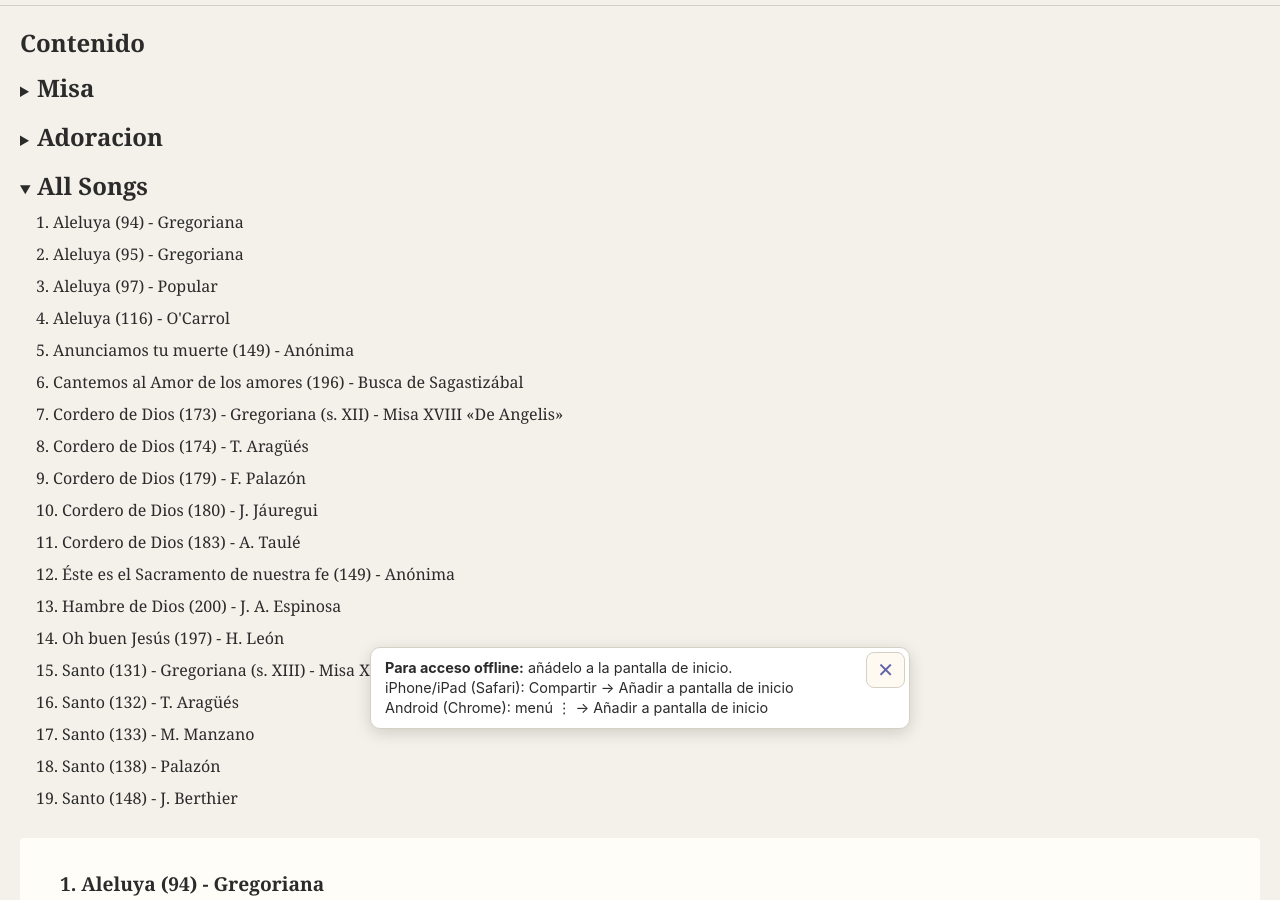
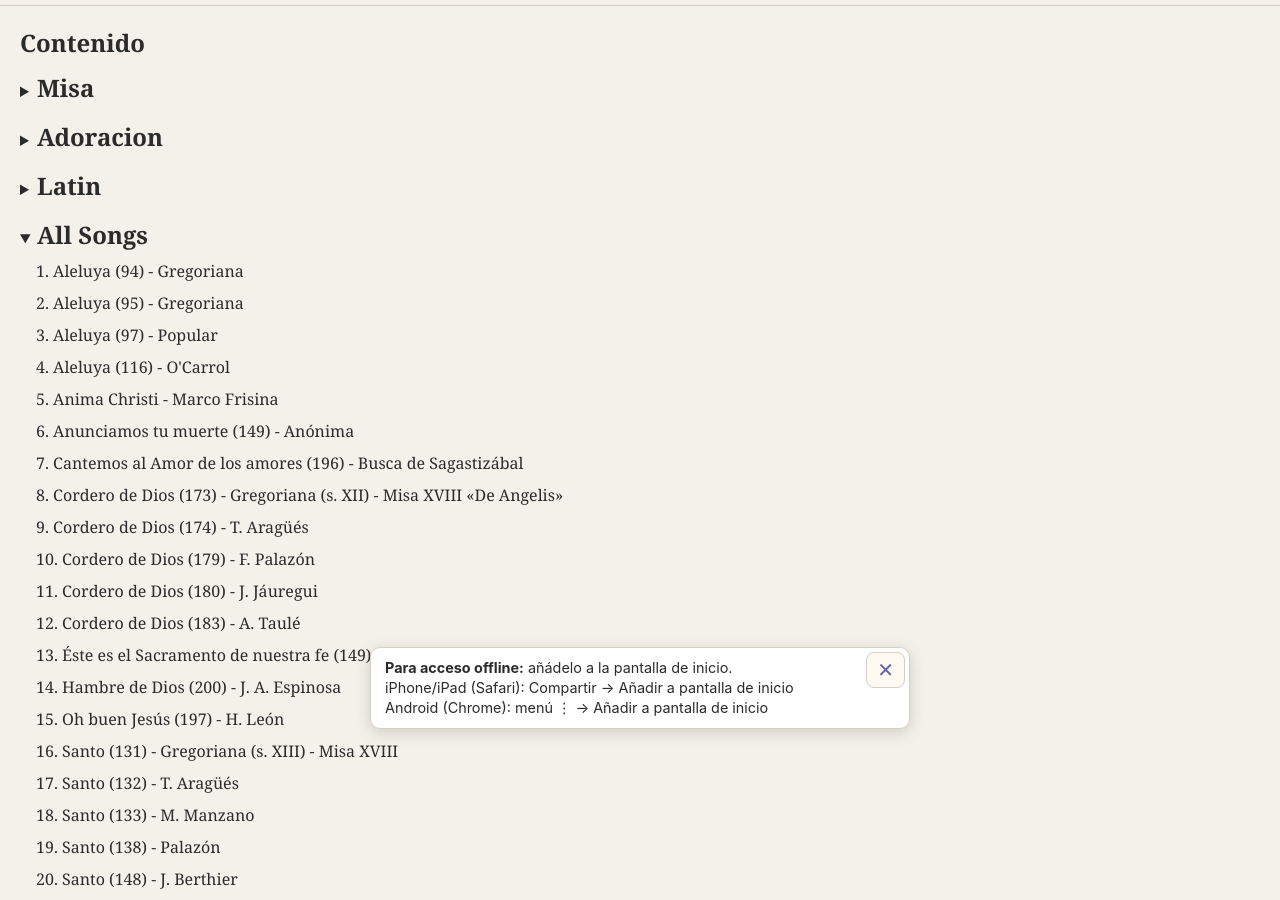
Before and after one commit to fonsthefons/cancionero-organo, a plain HTML site: page index.html in a window 1280 px wide. Shown: the part 51-951 px from the top of the page. Drawn offline with Linux system fonts and the light colour scheme.

Commit message:
Add anima christi marco frisina

```diff
--- a/index.html
+++ b/index.html
@@ -1088,6 +1088,7 @@ body[data-columns="2"] .song:not([data-columns="1"]),
 <li><a class="nav-tag" href="#all-songs">All Songs</a></li>
 <li><a class="nav-tag" href="#tag-misa">Misa</a><ul class="nav-subtags"><li><a class="nav-subtag" href="#tag-misa-aleluya">Aleluya</a></li><li><a class="nav-subtag" href="#tag-misa-santo">Santo</a></li><li><a class="nav-subtag" href="#tag-misa-aclamacion_memorial">Aclamacion Memorial</a></li><li><a class="nav-subtag" href="#tag-misa-cordero">Cordero</a></li><li><a class="nav-subtag" href="#tag-misa-comunion">Comunion</a></li></ul></li>
 <li><a class="nav-tag" href="#tag-adoracion">Adoracion</a></li>
+<li><a class="nav-tag" href="#tag-latin">Latin</a></li>
 </ul>
 
   <section class="settings" id="settings">
@@ -1145,38 +1146,45 @@ body[data-columns="2"] .song:not([data-columns="1"]),
 </details>
 <details class="subtag-index" id="tag-misa-santo"><summary><h3>Santo</h3></summary>
 <ul class="song-list">
-<li><a href="#song-santo-santo_gregoriano">15. Santo (131) - Gregoriana (s. XIII) - Misa XVIII</a></li>
-<li><a href="#song-santo-santo_aragues">16. Santo (132) - T. Aragüés</a></li>
-<li><a href="#song-santo-santo_manzano">17. Santo (133) - M. Manzano</a></li>
-<li><a href="#song-santo-santo_palazon">18. Santo (138) - Palazón</a></li>
-<li><a href="#song-santo-santo_berthier">19. Santo (148) - J. Berthier</a></li>
+<li><a href="#song-santo-santo_gregoriano">16. Santo (131) - Gregoriana (s. XIII) - Misa XVIII</a></li>
+<li><a href="#song-santo-santo_aragues">17. Santo (132) - T. Aragüés</a></li>
+<li><a href="#song-santo-santo_manzano">18. Santo (133) - M. Manzano</a></li>
+<li><a href="#song-santo-santo_palazon">19. Santo (138) - Palazón</a></li>
+<li><a href="#song-santo-santo_berthier">20. Santo (148) - J. Berthier</a></li>
 </ul>
 </details>
 <details class="subtag-index" id="tag-misa-aclamacion_memorial"><summary><h3>Aclamacion Memorial</h3></summary>
 <ul class="song-list">
-<li><a href="#song-aclamacion_memorial-anunciamos_tu_muerte">5. Anunciamos tu muerte (149) - Anónima</a></li>
-<li><a href="#song-aclamacion_memorial-este_es_el_sacramento">12. Éste es el Sacramento de nuestra fe (149) - Anónima</a></li>
+<li><a href="#song-aclamacion_memorial-anunciamos_tu_muerte">6. Anunciamos tu muerte (149) - Anónima</a></li>
+<li><a href="#song-aclamacion_memorial-este_es_el_sacramento">13. Éste es el Sacramento de nuestra fe (149) - Anónima</a></li>
 </ul>
 </details>
 <details class="subtag-index" id="tag-misa-cordero"><summary><h3>Cordero</h3></summary>
 <ul class="song-list">
-<li><a href="#song-cordero-cordero_de_dios_gregoriana">7. Cordero de Dios (173) - Gregoriana (s. XII) - Misa XVIII «De Angelis»</a></li>
-<li><a href="#song-cordero-cordero_de_dios_aragues">8. Cordero de Dios (174) - T. Aragüés</a></li>
-<li><a href="#song-cordero-cordero_de_dios_palazon">9. Cordero de Dios (179) - F. Palazón</a></li>
-<li><a href="#song-cordero-cordero_de_dios_jauregui">10. Cordero de Dios (180) - J. Jáuregui</a></li>
-<li><a href="#song-cordero-cordero_de_dios_taule">11. Cordero de Dios (183) - A. Taulé</a></li>
+<li><a href="#song-cordero-cordero_de_dios_gregoriana">8. Cordero de Dios (173) - Gregoriana (s. XII) - Misa XVIII «De Angelis»</a></li>
+<li><a href="#song-cordero-cordero_de_dios_aragues">9. Cordero de Dios (174) - T. Aragüés</a></li>
+<li><a href="#song-cordero-cordero_de_dios_palazon">10. Cordero de Dios (179) - F. Palazón</a></li>
+<li><a href="#song-cordero-cordero_de_dios_jauregui">11. Cordero de Dios (180) - J. Jáuregui</a></li>
+<li><a href="#song-cordero-cordero_de_dios_taule">12. Cordero de Dios (183) - A. Taulé</a></li>
 </ul>
 </details>
 <details class="subtag-index" id="tag-misa-comunion"><summary><h3>Comunion</h3></summary>
 <ul class="song-list">
-<li><a href="#song-comunion-hambre_de_dios">13. Hambre de Dios (200) - J. A. Espinosa</a></li>
-<li><a href="#song-comunion-oh_buen_jesus_leon">14. Oh buen Jesús (197) - H. León</a></li>
+<li><a href="#song-anima_christi_marco_frisina">5. Anima Christi - Marco Frisina</a></li>
+<li><a href="#song-comunion-hambre_de_dios">14. Hambre de Dios (200) - J. A. Espinosa</a></li>
+<li><a href="#song-comunion-oh_buen_jesus_leon">15. Oh buen Jesús (197) - H. León</a></li>
 </ul>
 </details>
 </details>
 <details class="tag-index" id="tag-adoracion"><summary><h2>Adoracion</h2></summary>
 <ul class="song-list">
-<li><a href="#song-adoracion-cantemos_al_amor_de_los_amores">6. Cantemos al Amor de los amores (196) - Busca de Sagastizábal</a></li>
+<li><a href="#song-anima_christi_marco_frisina">5. Anima Christi - Marco Frisina</a></li>
+<li><a href="#song-adoracion-cantemos_al_amor_de_los_amores">7. Cantemos al Amor de los amores (196) - Busca de Sagastizábal</a></li>
+</ul>
+</details>
+<details class="tag-index" id="tag-latin"><summary><h2>Latin</h2></summary>
+<ul class="song-list">
+<li><a href="#song-anima_christi_marco_frisina">5. Anima Christi - Marco Frisina</a></li>
 </ul>
 </details>
   <details class="tag-index" id="all-songs" open><summary><h2>All Songs</h2></summary>
@@ -1185,21 +1193,22 @@ body[data-columns="2"] .song:not([data-columns="1"]),
 <li><a href="#song-aleluya-gregoriana_95">2. Aleluya (95) - Gregoriana</a></li>
 <li><a href="#song-aleluya-aleluya_97">3. Aleluya (97) - Popular</a></li>
 <li><a href="#song-aleluya-ocarrol_116">4. Aleluya (116) - O&#x27;Carrol</a></li>
-<li><a href="#song-aclamacion_memorial-anunciamos_tu_muerte">5. Anunciamos tu muerte (149) - Anónima</a></li>
-<li><a href="#song-adoracion-cantemos_al_amor_de_los_amores">6. Cantemos al Amor de los amores (196) - Busca de Sagastizábal</a></li>
-<li><a href="#song-cordero-cordero_de_dios_gregoriana">7. Cordero de Dios (173) - Gregoriana (s. XII) - Misa XVIII «De Angelis»</a></li>
-<li><a href="#song-cordero-cordero_de_dios_aragues">8. Cordero de Dios (174) - T. Aragüés</a></li>
-<li><a href="#song-cordero-cordero_de_dios_palazon">9. Cordero de Dios (179) - F. Palazón</a></li>
-<li><a href="#song-cordero-cordero_de_dios_jauregui">10. Cordero de Dios (180) - J. Jáuregui</a></li>
-<li><a href="#song-cordero-cordero_de_dios_taule">11. Cordero de Dios (183) - A. Taulé</a></li>
-<li><a href="#song-aclamacion_memorial-este_es_el_sacramento">12. Éste es el Sacramento de nuestra fe (149) - Anónima</a></li>
-<li><a href="#song-comunion-hambre_de_dios">13. Hambre de Dios (200) - J. A. Espinosa</a></li>
-<li><a href="#song-comunion-oh_buen_jesus_leon">14. Oh buen Jesús (197) - H. León</a></li>
-<li><a href="#song-santo-santo_gregoriano">15. Santo (131) - Gregoriana (s. XIII) - Misa XVIII</a></li>
-<li><a href="#song-santo-santo_aragues">16. Santo (132) - T. Aragüés</a></li>
-<li><a href="#song-santo-santo_manzano">17. Santo (133) - M. Manzano</a></li>
-<li><a href="#song-santo-santo_palazon">18. Santo (138) - Palazón</a></li>
-<li><a href="#song-santo-santo_berthier">19. Santo (148) - J. Berthier</a></li>
+<li><a href="#song-anima_christi_marco_frisina">5. Anima Christi - Marco Frisina</a></li>
+<li><a href="#song-aclamacion_memorial-anunciamos_tu_muerte">6. Anunciamos tu muerte (149) - Anónima</a></li>
+<li><a href="#song-adoracion-cantemos_al_amor_de_los_amores">7. Cantemos al Amor de los amores (196) - Busca de Sagastizábal</a></li>
+<li><a href="#song-cordero-cordero_de_dios_gregoriana">8. Cordero de Dios (173) - Gregoriana (s. XII) - Misa XVIII «De Angelis»</a></li>
+<li><a href="#song-cordero-cordero_de_dios_aragues">9. Cordero de Dios (174) - T. Aragüés</a></li>
+<li><a href="#song-cordero-cordero_de_dios_palazon">10. Cordero de Dios (179) - F. Palazón</a></li>
+<li><a href="#song-cordero-cordero_de_dios_jauregui">11. Cordero de Dios (180) - J. Jáuregui</a></li>
+<li><a href="#song-cordero-cordero_de_dios_taule">12. Cordero de Dios (183) - A. Taulé</a></li>
+<li><a href="#song-aclamacion_memorial-este_es_el_sacramento">13. Éste es el Sacramento de nuestra fe (149) - Anónima</a></li>
+<li><a href="#song-comunion-hambre_de_dios">14. Hambre de Dios (200) - J. A. Espinosa</a></li>
+<li><a href="#song-comunion-oh_buen_jesus_leon">15. Oh buen Jesús (197) - H. León</a></li>
+<li><a href="#song-santo-santo_gregoriano">16. Santo (131) - Gregoriana (s. XIII) - Misa XVIII</a></li>
+<li><a href="#song-santo-santo_aragues">17. Santo (132) - T. Aragüés</a></li>
+<li><a href="#song-santo-santo_manzano">18. Santo (133) - M. Manzano</a></li>
+<li><a href="#song-santo-santo_palazon">19. Santo (138) - Palazón</a></li>
+<li><a href="#song-santo-santo_berthier">20. Santo (148) - J. Berthier</a></li>
 </ul>
 </details>
 </section>
@@ -1324,8 +1333,37 @@ L:1/8
 <div class="verse"><div class="line-pair"><div class="chord-line">G   G    Em   D   C   Em   Am   D</div>A - le - lu - ya, A - le - lu - ya.</div><div class="line-pair"><div class="chord-line">G   G    Em   D   C   Em   Am D G</div>A - le - lu - ya, A - le - lu - ya.</div></div>
 </div>
 </article>
+<article class="song" id="song-anima_christi_marco_frisina" data-title="Anima Christi" data-autor="Marco Frisina" style="--chars: 29">
+<h3>5. Anima Christi - Marco Frisina</h3>
+<p class="song-meta"><span class="meta-item">Autor: Marco Frisina</span><span class="meta-item">Capo: 0, 0-3, original 1</span><a class="meta-item" href="https://open.spotify.com/track/4TBTjp370FcPhGWAQP3NwD" target="_blank" rel="noopener">Spotify link</a></p>
+<div class="controls">
+  <button data-action="toggle-chords">Chords</button>
+  <div class="stepper">
+    <button data-action="transpose-down" aria-label="Transpose down">−</button>
+    <button class="transpose-value" data-action="transpose-reset" aria-label="Reset transpose">0</button>
+    <button data-action="transpose-up" aria-label="Transpose up">+</button>
+  </div>
+  <button data-action="toggle-columns">Columns</button>
+  <div class="stepper">
+    <button data-action="song-text-smaller" aria-label="Smaller text">A−</button>
+    <button class="song-scale-value" data-action="song-text-reset" aria-label="Reset text size">100%</button>
+    <button data-action="song-text-bigger" aria-label="Bigger text">A+</button>
+  </div>
+  <button data-action="session-toggle" aria-pressed="false">+ Session</button>
+</div>
+<div class="lyrics">
+<div class="verse"><div class="lyric-line">Intro:</div><div class="chord-line">Am</div></div>
+<div class="verse"><div class="line-pair"><div class="chord-line">Am      F          G      Am</div>Anima Christi, sanctifica me</div><div class="line-pair"><div class="chord-line">Dm       Am            E</div>Corpus Christi, salva me</div><div class="line-pair"><div class="chord-line">Am        F        G     F</div>Sanguis Christi, inebria me</div><div class="line-pair"><div class="chord-line">Am   Dm       Am      E   Am</div>Aqua lateris Christi, lava me</div></div>
+<div class="verse"><div class="line-pair"><div class="chord-line">Am       F           G  Am</div>Passio Christi, conforta me</div><div class="line-pair"><div class="chord-line">Dm      Am     F    E</div>O bone Jesu, exaudi me</div><div class="line-pair"><div class="chord-line">Am     F       G F</div>Intra vulnera tu-ua</div><div class="line-pair"><div class="chord-line">      Dm     E     Am</div>Absconde, absconde me</div></div>
+<div class="verse"><div class="line-pair"><div class="chord-line">Am      F          G      Am</div>Anima Christi, sanctifica me</div><div class="line-pair"><div class="chord-line">Dm       Am            E</div>Corpus Christi, salva me</div><div class="line-pair"><div class="chord-line">Am        F        G     F</div>Sanguis Christi, inebria me</div><div class="line-pair"><div class="chord-line">Am   Dm       Am      E   Am</div>Aqua lateris Christi, lava me</div></div>
+<div class="verse"><div class="line-pair"><div class="chord-line">Am     F        G        Am</div>Ne permittas a te me separari</div><div class="line-pair"><div class="chord-line">Dm         Am       F    E</div>Ab hoste maligno defende me</div><div class="line-pair"><div class="chord-line">Am       F     G F</div>In hora mortis meae</div><div class="line-pair"><div class="chord-line">     Dm   E   Am</div>Voca me, voca me</div></div>
+<div class="verse"><div class="line-pair"><div class="chord-line">Am      F          G      Am</div>Anima Christi, sanctifica me</div><div class="line-pair"><div class="chord-line">Dm       Am            E</div>Corpus Christi, salva me</div><div class="line-pair"><div class="chord-line">Am        F        G     F</div>Sanguis Christi, inebria me</div><div class="line-pair"><div class="chord-line">Am   Dm       Am      E   Am</div>Aqua lateris Christi, lava me</div></div>
+<div class="verse"><div class="line-pair"><div class="chord-line">Am    F       G      Am</div>Et jube me venire ad te</div><div class="line-pair"><div class="chord-line">Dm             Am     F    E</div>Ut cum Sanctis tuis laudem te</div><div class="line-pair"><div class="chord-line">Am     F       G  F</div>Per infinita saecula</div></div>
+<div class="verse"><div class="line-pair"><div class="chord-line">     Dm    E  Am</div>Saeculorum, Amen.</div><div class="line-pair"><div class="chord-line">Am      F          G      Am</div>Anima Christi, sanctifica me</div><div class="line-pair"><div class="chord-line">Dm       Am            E</div>Corpus Christi, salva me</div><div class="line-pair"><div class="chord-line">Am        F        G     F</div>Sanguis Christi, inebria me</div><div class="line-pair"><div class="chord-line">Am   Dm       Am      E   Am</div>Aqua lateris Christi, lava me</div></div>
+</div>
+</article>
 <article class="song" id="song-aclamacion_memorial-anunciamos_tu_muerte" data-title="Anunciamos tu muerte (149)" data-autor="Anónima" style="--chars: 44">
-<h3>5. Anunciamos tu muerte (149) - Anónima</h3>
+<h3>6. Anunciamos tu muerte (149) - Anónima</h3>
 <p class="song-meta"><span class="meta-item">Autor: Anónima</span></p>
 <div class="controls">
   <button data-action="toggle-chords">Chords</button>
@@ -1355,7 +1393,7 @@ L:1/8
 </div>
 </article>
 <article class="song" id="song-adoracion-cantemos_al_amor_de_los_amores" data-title="Cantemos al Amor de los amores (196)" data-autor="Busca de Sagastizábal" style="--chars: 38">
-<h3>6. Cantemos al Amor de los amores (196) - Busca de Sagastizábal</h3>
+<h3>7. Cantemos al Amor de los amores (196) - Busca de Sagastizábal</h3>
 <p class="song-meta"><span class="meta-item">Autor: Busca de Sagastizábal</span></p>
 <div class="controls">
   <button data-action="toggle-chords">Chords</button>
@@ -1386,7 +1424,7 @@ z2 z &quot;F&quot;C | F G A &quot;Bb&quot;B | A c B3/2 A/ |" data-tab=""></div>
 </div>
 </article>
 <article class="song" id="song-cordero-cordero_de_dios_gregoriana" data-title="Cordero de Dios (173)" data-autor="Gregoriana (s. XII) - Misa XVIII «De Angelis»" style="--chars: 37">
-<h3>7. Cordero de Dios (173) - Gregoriana (s. XII) - Misa XVIII «De Angelis»</h3>
+<h3>8. Cordero de Dios (173) - Gregoriana (s. XII) - Misa XVIII «De Angelis»</h3>
 <p class="song-meta"><span class="meta-item">Autor: Gregoriana (s. XII) - Misa XVIII «De Angelis»</span></p>
 <div class="controls">
   <button data-action="toggle-chords">Chords</button>
@@ -1415,7 +1453,7 @@ L:1/8
 </div>
 </article>
 <article class="song" id="song-cordero-cordero_de_dios_aragues" data-title="Cordero de Dios (174)" data-autor="T. Aragüés" style="--chars: 48">
-<h3>8. Cordero de Dios (174) - T. Aragüés</h3>
+<h3>9. Cordero de Dios (174) - T. Aragüés</h3>
 <p class="song-meta"><span class="meta-item">Autor: T. Aragüés</span></p>
 <div class="controls">
   <button data-action="toggle-chords">Chords</button>
@@ -1444,7 +1482,7 @@ z &quot;F&quot;A A G F &quot;C&quot;c2 c c c c c &quot;Bb&quot;d c c &quot;F&quo
 </div>
 </article>
 <article class="song" id="song-cordero-cordero_de_dios_palazon" data-title="Cordero de Dios (179)" data-autor="F. Palazón" style="--chars: 48">
-<h3>9. Cordero de Dios (179) - F. Palazón</h3>
+<h3>10. Cordero de Dios (179) - F. Palazón</h3>
 <p class="song-meta"><span class="meta-item">Autor: F. Palazón</span></p>
 <div class="controls">
   <button data-action="toggle-chords">Chords</button>
@@ -1474,7 +1512,7 @@ z2 z &quot;F&quot;A | A2 F G | &quot;Am&quot;A3 A | &quot;C&quot;c B A A | &quot
 </div>
 </article>
 <article class="song" id="song-cordero-cordero_de_dios_jauregui" data-title="Cordero de Dios (180)" data-autor="J. Jáuregui" style="--chars: 41">
-<h3>10. Cordero de Dios (180) - J. Jáuregui</h3>
+<h3>11. Cordero de Dios (180) - J. Jáuregui</h3>
 <p class="song-meta"><span class="meta-item">Autor: J. Jáuregui</span></p>
 <div class="controls">
   <button data-action="toggle-chords">Chords</button>
@@ -1504,7 +1542,7 @@ D | &quot;D&quot;D2 &quot;Bm&quot;D &quot;A&quot;E | &quot;D&quot;F3 G | &quot;A
 </div>
 </article>
 <article class="song" id="song-cordero-cordero_de_dios_taule" data-title="Cordero de Dios (183)" data-autor="A. Taulé" style="--chars: 27">
-<h3>11. Cordero de Dios (183) - A. Taulé</h3>
+<h3>12. Cordero de Dios (183) - A. Taulé</h3>
 <p class="song-meta"><span class="meta-item">Autor: A. Taulé</span></p>
 <div class="controls">
   <button data-action="toggle-chords">Chords</button>
@@ -1535,7 +1573,7 @@ F2 | &quot;D&quot;F2 F G A2 D2 | &quot;Em&quot;E2 E2- E z E F |" data-tab=""></d
 </div>
 </article>
 <article class="song" id="song-aclamacion_memorial-este_es_el_sacramento" data-title="Éste es el Sacramento de nuestra fe (149)" data-autor="Anónima" style="--chars: 36">
-<h3>12. Éste es el Sacramento de nuestra fe (149) - Anónima</h3>
+<h3>13. Éste es el Sacramento de nuestra fe (149) - Anónima</h3>
 <p class="song-meta"><span class="meta-item">Autor: Anónima</span></p>
 <div class="controls">
   <button data-action="toggle-chords">Chords</button>
@@ -1566,7 +1604,7 @@ B8 c2 B2 A4 |]" data-tab=""></div>
 </div>
 </article>
 <article class="song" id="song-comunion-hambre_de_dios" data-title="Hambre de Dios (200)" data-autor="J. A. Espinosa" style="--chars: 54">
-<h3>13. Hambre de Dios (200) - J. A. Espinosa</h3>
+<h3>14. Hambre de Dios (200) - J. A. Espinosa</h3>
 <p class="song-meta"><span class="meta-item">Autor: J. A. Espinosa</span></p>
 <div class="controls">
   <button data-action="toggle-chords">Chords</button>
@@ -1602,7 +1640,7 @@ L:1/8
 </div>
 </article>
 <article class="song" id="song-comunion-oh_buen_jesus_leon" data-title="Oh buen Jesús (197)" data-autor="H. León" style="--chars: 41">
-<h3>14. Oh buen Jesús (197) - H. León</h3>
+<h3>15. Oh buen Jesús (197) - H. León</h3>
 <p class="song-meta"><span class="meta-item">Autor: H. León</span></p>
 <div class="controls">
   <button data-action="toggle-chords">Chords</button>
@@ -1637,7 +1675,7 @@ L:1/8
 </div>
 </article>
 <article class="song" id="song-santo-santo_gregoriano" data-title="Santo (131)" data-autor="Gregoriana (s. XIII) - Misa XVIII" style="--chars: 47">
-<h3>15. Santo (131) - Gregoriana (s. XIII) - Misa XVIII</h3>
+<h3>16. Santo (131) - Gregoriana (s. XIII) - Misa XVIII</h3>
 <p class="song-meta"><span class="meta-item">Autor: Gregoriana (s. XIII) - Misa XVIII</span></p>
 <div class="controls">
   <button data-action="toggle-chords">Chords</button>
@@ -1666,7 +1704,7 @@ L:1/8
 </div>
 </article>
 <article class="song" id="song-santo-santo_aragues" data-title="Santo (132)" data-autor="T. Aragüés" style="--chars: 51">
-<h3>16. Santo (132) - T. Aragüés</h3>
+<h3>17. Santo (132) - T. Aragüés</h3>
 <p class="song-meta"><span class="meta-item">Autor: T. Aragüés</span></p>
 <div class="controls">
   <button data-action="toggle-chords">Chords</button>
@@ -1696,7 +1734,7 @@ L:1/8
 </div>
 </article>
 <article class="song" id="song-santo-santo_manzano" data-title="Santo (133)" data-autor="M. Manzano" style="--chars: 51">
-<h3>17. Santo (133) - M. Manzano</h3>
+<h3>18. Santo (133) - M. Manzano</h3>
 <p class="song-meta"><span class="meta-item">Autor: M. Manzano</span></p>
 <div class="controls">
   <button data-action="toggle-chords">Chords</button>
@@ -1726,7 +1764,7 @@ L:1/8
 </div>
 </article>
 <article class="song" id="song-santo-santo_palazon" data-title="Santo (138)" data-autor="Palazón" style="--chars: 47">
-<h3>18. Santo (138) - Palazón</h3>
+<h3>19. Santo (138) - Palazón</h3>
 <p class="song-meta"><span class="meta-item">Autor: Palazón</span></p>
 <div class="controls">
   <button data-action="toggle-chords">Chords</button>
@@ -1756,7 +1794,7 @@ L:1/8
 </div>
 </article>
 <article class="song" id="song-santo-santo_berthier" data-title="Santo (148)" data-autor="J. Berthier" style="--chars: 32">
-<h3>19. Santo (148) - J. Berthier</h3>
+<h3>20. Santo (148) - J. Berthier</h3>
 <p class="song-meta"><span class="meta-item">Autor: J. Berthier</span></p>
 <div class="controls">
   <button data-action="toggle-chords">Chords</button>
```
Also changed, not shown: 1 other file.
